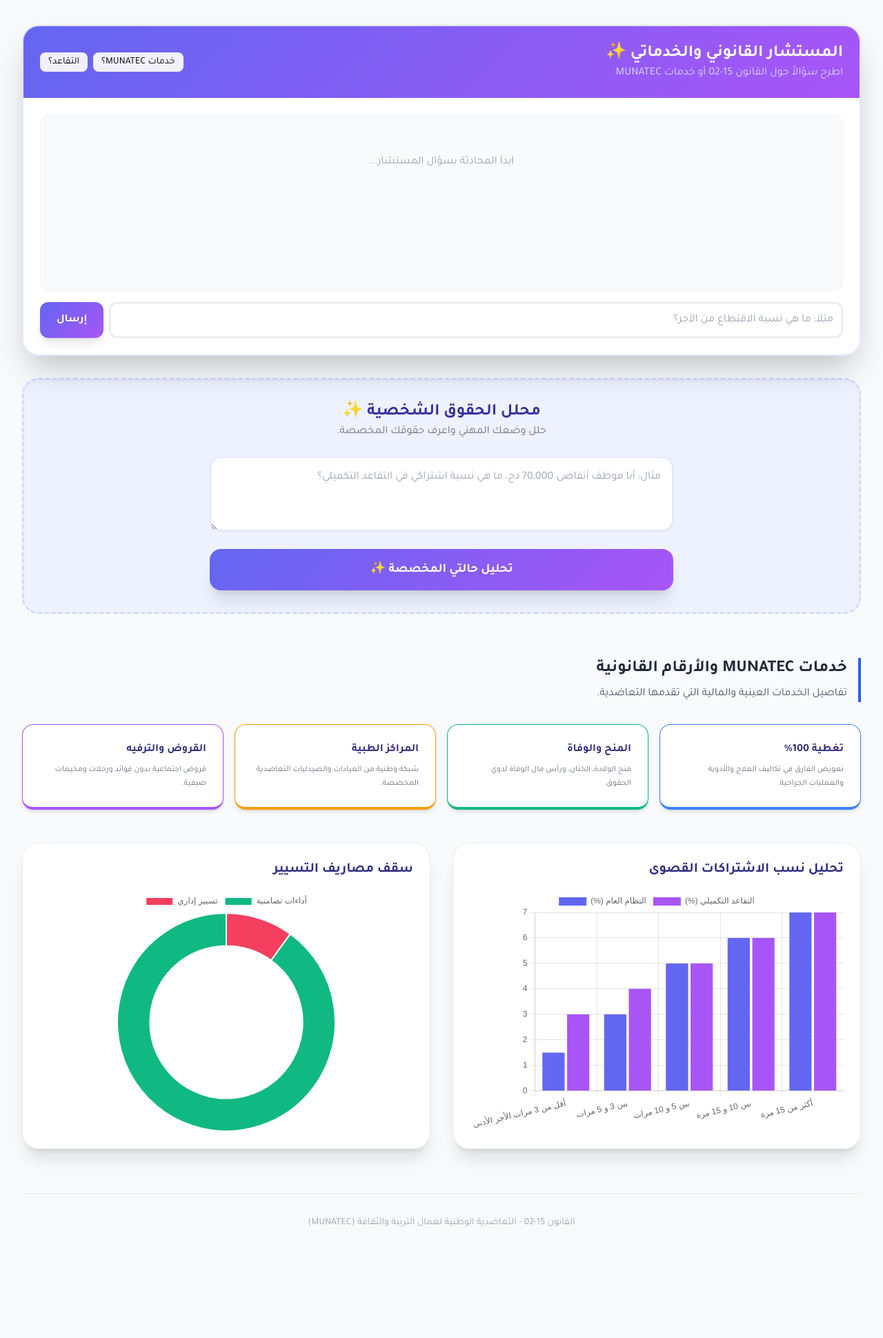
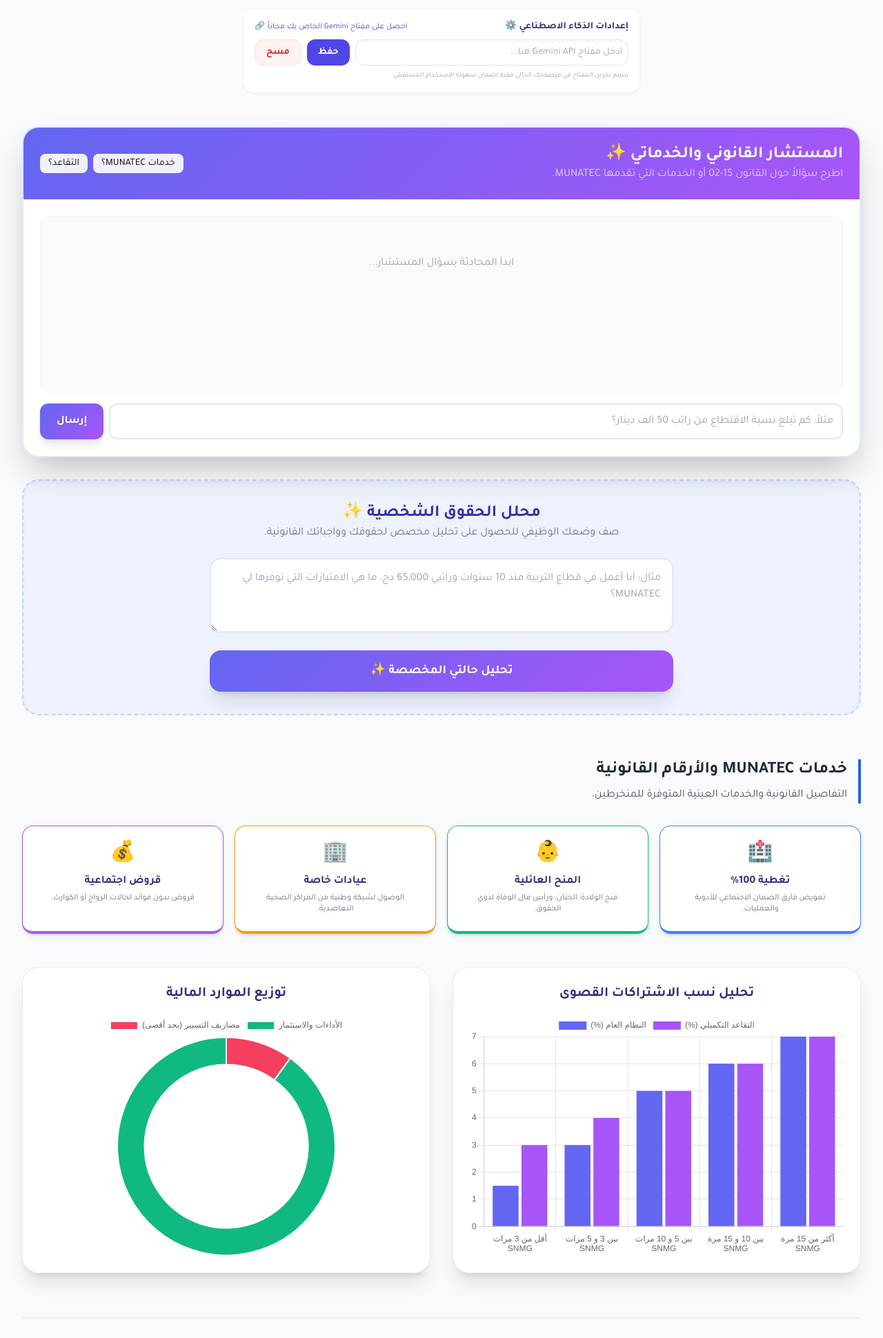
Before and after one commit to hamidibachireduc-png/naas_habri, a plain HTML site: page index.html in a window 1280 px wide. Shown: the part 212-2152 px from the top of the page at 69% size. Before the commit the page ends 2075 px from the top, so only its background shows below. Drawn offline with nearby package versions, Linux system fonts and the light colour scheme.

Commit message:
Update titles and descriptions in index.html

```diff
--- a/index.html
+++ b/index.html
@@ -3,7 +3,7 @@
 <head>
 <meta charset="UTF-8">
 <meta name="viewport" content="width=device-width, initial-scale=1.0">
-<title>إنفوجرافيك ذكي: قانون التعاضديات الاجتماعية رقم 15-02</title>
+<title>المنصة الذكية لقانون التعاضديات الاجتماعية</title>
 <script src="https://cdn.tailwindcss.com"></script>
 <script src="https://cdn.jsdelivr.net/npm/chart.js"></script>
 <link href="https://fonts.googleapis.com/css2?family=Tajawal:wght@400;700;800&display=swap" rel="stylesheet">
@@ -24,20 +24,37 @@
 <header class="text-center mb-12">
 <div class="inline-block px-4 py-1 rounded-full bg-indigo-100 text-indigo-700 font-bold text-sm mb-4">منصة ذكية متكاملة ✨</div>
 <h1 class="text-4xl md:text-6xl font-extrabold text-indigo-900 mb-4 drop-shadow-sm">قانون التعاضديات الاجتماعية</h1>
-<h2 class="text-xl md:text-2xl text-gray-600 font-bold mb-6">الأدوات التفاعلية والبيانات القانونية (MUNATEC)</h2>
+<h2 class="text-xl md:text-2xl text-gray-600 font-bold mb-6">الأدوات التفاعلية والبيانات القانونية (الجزائر - MUNATEC)</h2>
+
+<!-- إعدادات المفتاح -->
+<div class="max-w-xl mx-auto mt-6 p-4 glass-card rounded-2xl shadow-sm border border-indigo-50 text-right">
+    <div class="flex justify-between items-center mb-2">
+        <label for="api-key-input" class="text-sm font-bold text-indigo-900">إعدادات الذكاء الاصطناعي ⚙️</label>
+        <a href="https://aistudio.google.com/app/apikey" target="_blank" class="text-xs text-indigo-600 hover:underline flex items-center gap-1">
+            <span>احصل على مفتاح Gemini الخاص بك مجاناً</span>
+            <span>🔗</span>
+        </a>
+    </div>
+    <div class="flex gap-2">
+        <input type="password" id="api-key-input" placeholder="أدخل مفتاح Gemini API هنا..." class="flex-1 p-2 text-sm border border-indigo-100 rounded-xl outline-none focus:border-indigo-500 transition shadow-inner">
+        <button onclick="saveApiKey()" class="bg-indigo-600 text-white px-4 py-2 rounded-xl text-sm font-bold hover:bg-indigo-700 transition">حفظ</button>
+        <button onclick="clearApiKey()" class="bg-red-50 text-red-600 border border-red-100 px-4 py-2 rounded-xl text-sm font-bold hover:bg-red-100 transition">مسح</button>
+    </div>
+    <p id="key-status" class="text-[10px] text-gray-400 mt-2">سيتم تخزين المفتاح في متصفحك الحالي فقط لضمان سهولة الاستخدام المستقبلي.</p>
+</div>
 </header>
 
-<!-- 1. قسم مستشار الذكاء الاصطناعي (الأول) -->
+<!-- 1. المستشار القانوني الذكي -->
 <section class="mb-8">
     <div class="glass-card rounded-3xl overflow-hidden shadow-2xl border-2 border-indigo-100">
         <div class="ai-gradient p-6 text-white flex flex-col md:flex-row justify-between items-center gap-4">
             <div>
                 <h3 class="text-2xl font-bold">المستشار القانوني والخدماتي ✨</h3>
-                <p class="text-indigo-100 opacity-90">اطرح سؤالاً حول القانون 15-02 أو خدمات MUNATEC.</p>
+                <p class="text-indigo-100 opacity-90">اطرح سؤالاً حول القانون 15-02 أو الخدمات التي تقدمها MUNATEC.</p>
             </div>
             <div class="flex gap-2 text-black">
-                <button onclick="askPreset('ما هي خدمات MUNATEC؟')" class="bg-white/90 hover:bg-white px-3 py-1 rounded-lg text-sm transition">خدمات MUNATEC؟</button>
-                <button onclick="askPreset('شروط التقاعد التكميلي؟')" class="bg-white/90 hover:bg-white px-3 py-1 rounded-lg text-sm transition">التقاعد؟</button>
+                <button onclick="askPreset('ما هي أهم خدمات MUNATEC؟')" class="bg-white/90 hover:bg-white px-3 py-1 rounded-lg text-sm transition">خدمات MUNATEC؟</button>
+                <button onclick="askPreset('ما هي شروط التقاعد التكميلي؟')" class="bg-white/90 hover:bg-white px-3 py-1 rounded-lg text-sm transition">التقاعد؟</button>
             </div>
         </div>
         <div class="p-6">
@@ -45,25 +62,25 @@
                 <div class="text-gray-400 text-center mt-10">ابدأ المحادثة بسؤال المستشار...</div>
             </div>
             <div class="flex gap-2">
-                <input type="text" id="user-query" placeholder="مثلاً: ما هي نسبة الاقتطاع من الأجر؟" class="flex-1 p-3 border-2 border-gray-200 rounded-xl focus:border-indigo-500 outline-none transition">
+                <input type="text" id="user-query" placeholder="مثلاً: كم تبلغ نسبة الاقتطاع من راتب 50 ألف دينار؟" class="flex-1 p-3 border-2 border-gray-200 rounded-xl focus:border-indigo-500 outline-none transition">
                 <button id="send-btn" onclick="askGemini()" class="ai-gradient text-white px-6 py-3 rounded-xl font-bold shadow-lg hover:opacity-90 transition flex items-center gap-2">
                     <span>إرسال</span>
                     <div id="loading-spinner" class="loader hidden"></div>
                 </button>
             </div>
-            <div id="error-box" class="mt-2 text-red-500 text-sm hidden">حدث خطأ، يرجى المحاولة مرة أخرى.</div>
+            <div id="error-box" class="mt-2 text-red-500 text-sm hidden">حدث خطأ. يرجى التأكد من مفتاح API وصلاحية الاتصال.</div>
         </div>
     </div>
 </section>
 
-<!-- 2. قسم محلل الحقوق الشخصية (الثاني) -->
+<!-- 2. محلل الحقوق الشخصية -->
 <section class="mb-16 bg-indigo-50 rounded-3xl p-8 shadow-inner border-2 border-dashed border-indigo-200">
     <div class="text-center mb-6">
         <h3 class="text-2xl font-bold text-indigo-800">محلل الحقوق الشخصية ✨</h3>
-        <p class="text-gray-500">حلل وضعك المهني واعرف حقوقك المخصصة.</p>
+        <p class="text-gray-500">صف وضعك الوظيفي للحصول على تحليل مخصص لحقوقك وواجباتك القانونية.</p>
     </div>
     <div class="max-w-2xl mx-auto space-y-4">
-        <textarea id="scenario-input" rows="3" placeholder="مثال: أنا موظف أتقاضى 70,000 دج، ما هي نسبة اشتراكي في التقاعد التكميلي؟" class="w-full p-4 border-2 border-indigo-100 rounded-2xl outline-none focus:border-indigo-400 transition shadow-sm"></textarea>
+        <textarea id="scenario-input" rows="3" placeholder="مثال: أنا أعمل في قطاع التربية منذ 10 سنوات وراتبي 65,000 دج، ما هي الامتيازات التي توفرها لي MUNATEC؟" class="w-full p-4 border-2 border-indigo-100 rounded-2xl outline-none focus:border-indigo-400 transition shadow-sm"></textarea>
         <button onclick="analyzeScenario()" class="w-full ai-gradient text-white py-4 rounded-2xl font-bold text-lg shadow-xl hover:scale-[1.01] transition flex justify-center items-center gap-2">
             <span>تحليل حالتي المخصصة ✨</span>
             <div id="scenario-loader" class="loader hidden"></div>
@@ -72,59 +89,87 @@
     </div>
 </section>
 
-<!-- قسم الخدمات والبيانات -->
+<!-- قسم البيانات والخدمات -->
 <section class="mb-16">
     <div class="mb-8 border-r-4 border-blue-600 pr-4">
         <h3 class="text-2xl font-bold text-gray-800">خدمات MUNATEC والأرقام القانونية</h3>
-        <p class="text-gray-600 mt-2">تفاصيل الخدمات العينية والمالية التي تقدمها التعاضدية.</p>
+        <p class="text-gray-600 mt-2">التفاصيل القانونية والخدمات العينية المتوفرة للمنخرطين.</p>
     </div>
 
-    <div class="grid grid-cols-1 md:grid-cols-2 lg:grid-cols-4 gap-4 mb-12">
+    <div class="grid grid-cols-1 md:grid-cols-2 lg:grid-cols-4 gap-4 mb-12 text-center">
         <div class="glass-card p-6 rounded-2xl shadow-md border-b-4 border-blue-500">
-            <h4 class="font-bold text-indigo-900 mb-2">تغطية 100%</h4>
-            <p class="text-xs text-gray-500 leading-relaxed">تعويض الفارق في تكاليف العلاج والأدوية والعمليات الجراحية.</p>
+            <div class="text-3xl mb-2">🏥</div>
+            <h4 class="font-bold text-indigo-900 mb-1">تغطية 100%</h4>
+            <p class="text-xs text-gray-500">تعويض فارق الضمان الاجتماعي للأدوية والعمليات.</p>
         </div>
         <div class="glass-card p-6 rounded-2xl shadow-md border-b-4 border-emerald-500">
-            <h4 class="font-bold text-indigo-900 mb-2">المنح والوفاة</h4>
-            <p class="text-xs text-gray-500 leading-relaxed">منح الولادة، الختان، ورأس مال الوفاة لذوي الحقوق.</p>
+            <div class="text-3xl mb-2">👶</div>
+            <h4 class="font-bold text-indigo-900 mb-1">المنح العائلية</h4>
+            <p class="text-xs text-gray-500">منح الولادة، الختان، ورأس مال الوفاة لذوي الحقوق.</p>
         </div>
         <div class="glass-card p-6 rounded-2xl shadow-md border-b-4 border-amber-500">
-            <h4 class="font-bold text-indigo-900 mb-2">المراكز الطبية</h4>
-            <p class="text-xs text-gray-500 leading-relaxed">شبكة وطنية من العيادات والصيدليات التعاضدية المخصصة.</p>
+            <div class="text-3xl mb-2">🏢</div>
+            <h4 class="font-bold text-indigo-900 mb-1">عيادات خاصة</h4>
+            <p class="text-xs text-gray-500">الوصول لشبكة وطنية من المراكز الصحية التعاضدية.</p>
         </div>
         <div class="glass-card p-6 rounded-2xl shadow-md border-b-4 border-purple-500">
-            <h4 class="font-bold text-indigo-900 mb-2">القروض والترفيه</h4>
-            <p class="text-xs text-gray-500 leading-relaxed">قروض اجتماعية بدون فوائد ورحلات ومخيمات صيفية.</p>
+            <div class="text-3xl mb-2">💰</div>
+            <h4 class="font-bold text-indigo-900 mb-1">قروض اجتماعية</h4>
+            <p class="text-xs text-gray-500">قروض بدون فوائد لحالات الزواج أو الكوارث.</p>
         </div>
     </div>
 
     <div class="grid grid-cols-1 lg:grid-cols-2 gap-8">
         <div class="glass-card rounded-3xl p-6 shadow-xl">
-            <h4 class="text-xl font-bold mb-4 text-indigo-900">تحليل نسب الاشتراكات القصوى</h4>
+            <h4 class="text-xl font-bold mb-4 text-indigo-900 text-center">تحليل نسب الاشتراكات القصوى</h4>
             <div class="chart-container"><canvas id="subscriptionsChart"></canvas></div>
         </div>
         <div class="glass-card rounded-3xl p-6 shadow-xl">
-            <h4 class="text-xl font-bold mb-4 text-indigo-900">سقف مصاريف التسيير</h4>
+            <h4 class="text-xl font-bold mb-4 text-indigo-900 text-center">توزيع الموارد المالية</h4>
             <div class="chart-container"><canvas id="allocationChart"></canvas></div>
         </div>
     </div>
 </section>
 
 <footer class="text-center text-gray-400 text-sm py-8 border-t">
-    <p>القانون 15-02 - التعاضدية الوطنية لعمال التربية والثقافة (MUNATEC)</p>
+    <p>بناءً على القانون رقم 15-02 - التعاضدية الوطنية لعمال التربية والثقافة (MUNATEC)</p>
 </footer>
 
 </div>
 
 <script>
-const apiKey = "";
+let activeApiKey = localStorage.getItem('gemini_api_key') || "";
+
+function saveApiKey() {
+    const input = document.getElementById('api-key-input').value;
+    if (input.trim()) {
+        localStorage.setItem('gemini_api_key', input.trim());
+        activeApiKey = input.trim();
+        document.getElementById('key-status').innerText = "✅ تم حفظ المفتاح بنجاح في متصفحك.";
+        document.getElementById('key-status').className = "text-[10px] text-green-600 mt-2";
+    }
+}
+
+function clearApiKey() {
+    localStorage.removeItem('gemini_api_key');
+    activeApiKey = "";
+    document.getElementById('api-key-input').value = "";
+    document.getElementById('key-status').innerText = "🗑️ تم مسح المفتاح من الذاكرة المحلية.";
+    document.getElementById('key-status').className = "text-[10px] text-red-500 mt-2";
+}
 
 async function callGemini(prompt, systemInstruction) {
-    const url = `https://generativelanguage.googleapis.com/v1beta/models/gemini-2.5-flash-preview-09-2025:generateContent?key=${apiKey}`;
+    if (!activeApiKey) {
+        alert("يرجى إدخال مفتاح Gemini API وحفظه أولاً في الأعلى.");
+        throw new Error("No API Key Provided");
+    }
+
+    const url = `https://generativelanguage.googleapis.com/v1beta/models/gemini-2.5-flash-preview-09-2025:generateContent?key=${activeApiKey}`;
     const payload = {
         contents: [{ parts: [{ text: prompt }] }],
         systemInstruction: { parts: [{ text: systemInstruction }] }
     };
+
     let delay = 1000;
     for (let i = 0; i < 5; i++) {
         try {
@@ -141,7 +186,7 @@
         await new Promise(resolve => setTimeout(resolve, delay));
         delay *= 2;
     }
-    throw new Error("Error connecting to Gemini");
+    throw new Error("Gemini API Connection Failed");
 }
 
 async function askGemini() {
@@ -149,18 +194,22 @@
     if (!query) return;
     const display = document.getElementById('chat-display');
     const spinner = document.getElementById('loading-spinner');
+    const errorBox = document.getElementById('error-box');
+
     display.innerHTML += `<div class="bg-indigo-100 p-3 rounded-xl ml-8 text-indigo-900 font-bold mb-2">سؤال: ${query}</div>`;
     display.scrollTop = display.scrollHeight;
     document.getElementById('user-query').value = '';
     spinner.classList.remove('hidden');
-    const systemPrompt = `أنت خبير قانوني في القانون الجزائري رقم 15-02 والتعاضدية الوطنية MUNATEC.
-    قدم إجابات دقيقة حول النسب (1.5% إلى 7%)، شروط التأسيس، والمنح الصحية والاجتماعية.`;
+    errorBox.classList.add('hidden');
+
+    const systemPrompt = `أنت خبير قانوني في القانون رقم 15-02 الجزائري وخدمات تعاضدية MUNATEC.
+    قدم إجابات دقيقة حول نسب الاشتراك (من 1.5% إلى 7% من SNMG)، الخدمات الصحية، والقروض الاجتماعية.
+    تحدث دائماً بأسلوب رسمي ومحترم باللغة العربية.`;
+
     try {
         const response = await callGemini(query, systemPrompt);
         display.innerHTML += `<div class="bg-white p-3 rounded-xl mr-8 shadow-sm border border-gray-100 text-gray-800 mb-2"><b>المستشار ✨:</b><br>${response}</div>`;
-    } catch (err) {
-        display.innerHTML += `<div class="text-red-500 text-sm">عذراً، حدث خطأ في الاتصال.</div>`;
-    } finally {
+    } catch (err) { errorBox.classList.remove('hidden'); } finally {
         spinner.classList.add('hidden');
         display.scrollTop = display.scrollHeight;
     }
@@ -178,36 +227,66 @@
     const resultDiv = document.getElementById('scenario-result');
     loader.classList.remove('hidden');
     resultDiv.classList.add('hidden');
-    const systemPrompt = `حلل الحالة المهنية للمستخدم بناءً على القانون 15-02. احسب النسب المتوقعة واشرح المزايا المتاحة في MUNATEC.`;
     try {
-        const response = await callGemini(input, systemPrompt);
+        const response = await callGemini(input, "قم بتحليل الحالة المهنية للمستخدم بناءً على مواد القانون 15-02 وخدمات تعاضدية عمال التربية MUNATEC. كن موجزاً ومفيداً.");
         resultDiv.innerHTML = response;
         resultDiv.classList.remove('hidden');
-    } catch (err) { alert("Error analyzing scenario."); } finally { loader.classList.add('hidden'); }
+    } catch (err) { alert("تعذر التحليل. يرجى مراجعة إعدادات المفتاح."); } finally { loader.classList.add('hidden'); }
 }
 
 window.onload = function() {
-    const subLabelsRaw = ["أقل من 3 مرات الأجر الأدنى", "بين 3 و 5 مرات", "بين 5 و 10 مرات", "بين 10 و 15 مرة", "أكثر من 15 مرة"];
+    if (activeApiKey) {
+        document.getElementById('api-key-input').value = activeApiKey;
+        document.getElementById('key-status').innerText = "✅ تم استعادة مفتاح API المحفوظ تلقائياً.";
+        document.getElementById('key-status').className = "text-[10px] text-green-600 mt-2";
+    }
+
+    const wrapLabels = (labels, maxChars = 16) => labels.map(label => {
+        if (label.length <= maxChars) return label;
+        const words = label.split(' ');
+        let lines = [], cur = '';
+        words.forEach(w => {
+            if ((cur + w).length > maxChars) { lines.push(cur.trim()); cur = w + ' '; }
+            else { cur += w + ' '; }
+        });
+        if (cur) lines.push(cur.trim());
+        return lines;
+    });
+
     const ctxSub = document.getElementById('subscriptionsChart').getContext('2d');
     new Chart(ctxSub, {
         type: 'bar',
         data: {
-            labels: subLabelsRaw,
+            labels: wrapLabels(["أقل من 3 مرات SNMG", "بين 3 و 5 مرات SNMG", "بين 5 و 10 مرات SNMG", "بين 10 و 15 مرة SNMG", "أكثر من 15 مرة SNMG"]),
             datasets: [
                 { label: 'النظام العام (%)', data: [1.5, 3, 5, 6, 7], backgroundColor: '#6366f1' },
                 { label: 'التقاعد التكميلي (%)', data: [3, 4, 5, 6, 7], backgroundColor: '#a855f7' }
             ]
         },
-        options: { responsive: true, maintainAspectRatio: false }
+        options: {
+            responsive: true,
+            maintainAspectRatio: false,
+            plugins: {
+                tooltip: { callbacks: { title: (items) => { const l = items[0].chart.data.labels[items[0].dataIndex]; return Array.isArray(l) ? l.join(' ') : l; } } }
+            }
+        }
     });
+
     const ctxAlloc = document.getElementById('allocationChart').getContext('2d');
     new Chart(ctxAlloc, {
         type: 'doughnut',
         data: {
-            labels: ['تسيير إداري', 'أداءات تضامنية'],
+            labels: ['مصاريف التسيير (بحد أقصى)', 'الأداءات والاستثمار'],
             datasets: [{ data: [10, 90], backgroundColor: ['#f43f5e', '#10b981'] }]
         },
-        options: { responsive: true, maintainAspectRatio: false, cutout: '70%' }
+        options: {
+            responsive: true,
+            maintainAspectRatio: false,
+            cutout: '75%',
+            plugins: {
+                tooltip: { callbacks: { title: (items) => { const l = items[0].chart.data.labels[items[0].dataIndex]; return Array.isArray(l) ? l.join(' ') : l; } } }
+            }
+        }
     });
 };
 </script>
```
